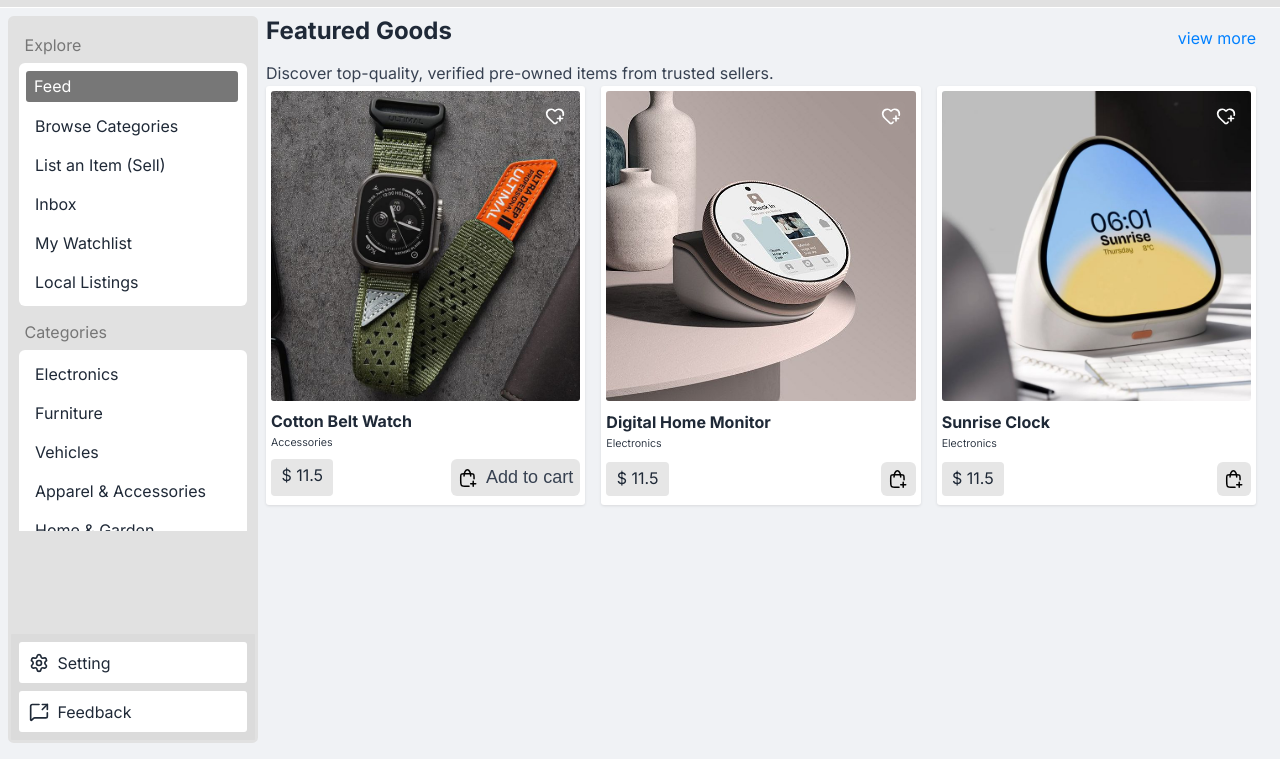
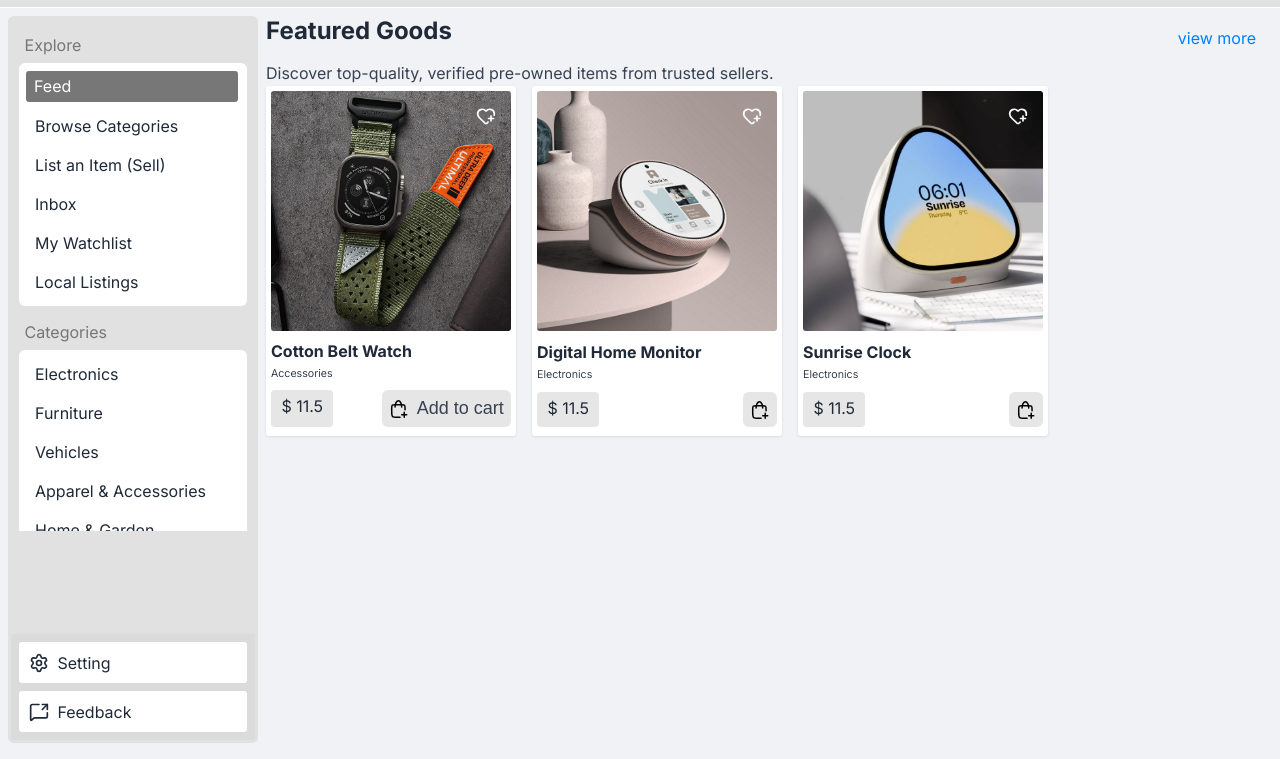
Before and after one commit to onkmade/SH.-, a plain HTML site: page index.html in a window 1280 px wide. Shown: the part 49-808 px from the top of the page. Drawn offline with Linux system fonts and the light colour scheme; a web font is replaced by a local one.

Commit message:
Updated Cards

```diff
--- a/style.css
+++ b/style.css
@@ -345,7 +345,7 @@ main img{
 }
 
 .items-grid article{
-    /* width: 200px; */
+    width: 250px;
     position: relative;
     top: 0;
     left: 0;
```
